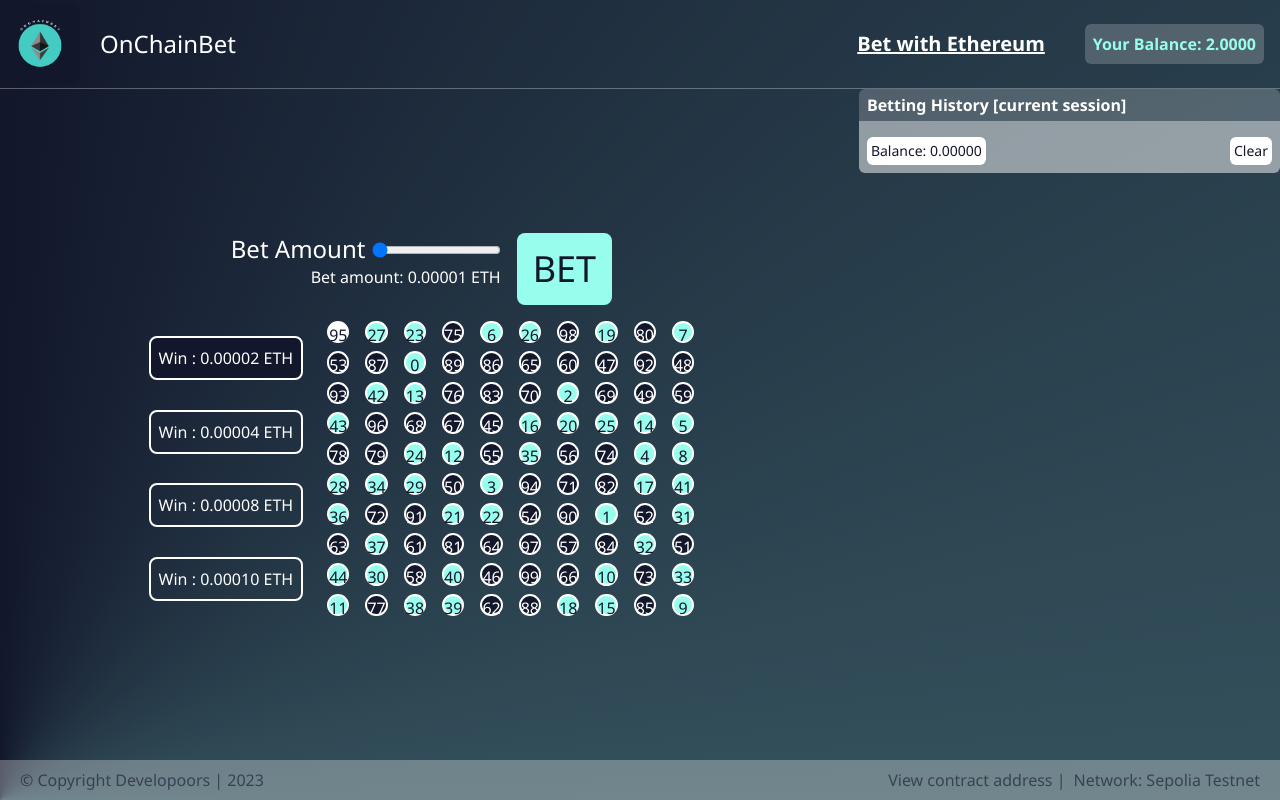
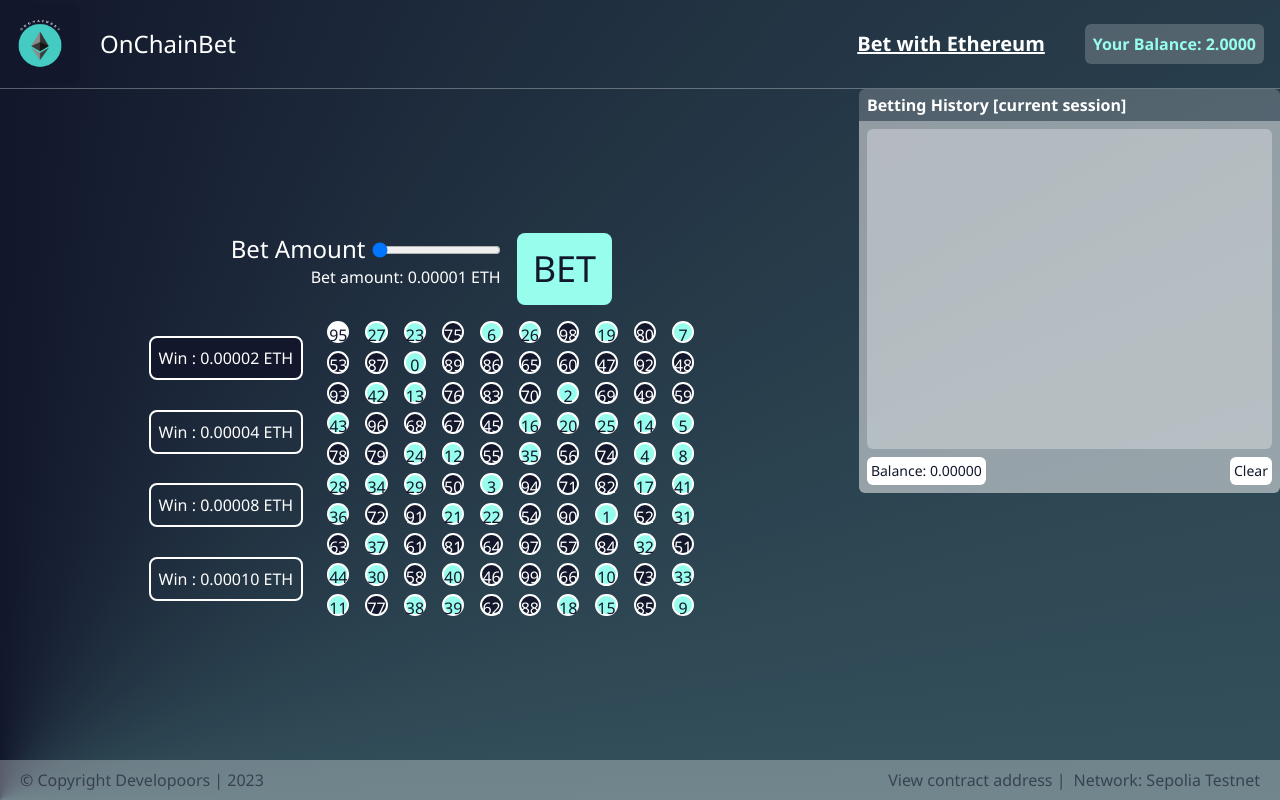
Before and after one commit to Jarjarsson/onchainbet, a Next.js app: page /demo in a window 1280 px wide. Built offline with nearby package versions, Linux system fonts and the light colour scheme.

Commit message:
feat: history scrollable

```diff
--- a/app/bet/page.tsx
+++ b/app/bet/page.tsx
@@ -69,7 +69,7 @@ const BetPage = () => {
       <Header links={[{ name: 'Demo', url: '/demo' }]}>
         <ConnectButton cb={setWallet} />
       </Header>
-      <main className="flex gap-4 h-full">
+      <main className="flex gap-4 flex-1">
         <section className="w-2/3 flex flex-col items-center justify-center gap-4 px-6">
           {wallet === '' ? (
             <p className="text-cc3">Connect Metamask wallet to continue</p>
@@ -82,8 +82,7 @@ const BetPage = () => {
             />
           )}
         </section>
-
-        <section className="flex flex-col w-1/3 h-full">
+        <section className="w-1/3">
           {wallet !== '' && <HistoryExpand history={history} clear={clear} />}
         </section>
       </main>
--- a/app/component/HistoryExpand.tsx
+++ b/app/component/HistoryExpand.tsx
@@ -15,7 +15,7 @@ const HistoryExpand = ({ history, clear }: Prop) => {
   return (
     <>
       <div
-        className={`flex justify-between items-center hover:cursor-pointer px-2 py-1 font-semibold select-none text-cc3 hover:bg-cc3/20 ${
+        className={`flex justify-between items-center hover:cursor-pointer px-2 py-1 font-semibold select-none text-cc3 hover:bg-cc3/20  ${
           expand ? 'rounded-t-md bg-cc3/20' : 'rounded-md bg-cc3/50'
         }`}
         onClick={handleExpand}
@@ -23,7 +23,7 @@ const HistoryExpand = ({ history, clear }: Prop) => {
         <p>Betting History [current session]</p>
       </div>
       {expand && (
-        <div className="flex flex-col justify-between gap-2 bg-cc3/50 p-2 rounded-b-md grow">
+        <div className="flex flex-col gap-2 bg-cc3/50 p-2 rounded-b-md">
           <History history={history.reverse()} />
           <div className="flex justify-between">
             <p className="text-cc1 bg-cc3 p-1 text-sm rounded-md">
--- a/app/component/HistoryItems.tsx
+++ b/app/component/HistoryItems.tsx
@@ -7,7 +7,7 @@ type Prop = {
 
 const History = ({ history }: Prop) => {
   return (
-    <ul className="flex flex-col text-cc1 bg-cc3/30 rounded-md text-xs overflow-y-auto">
+    <ul className="text-cc1 bg-cc3/30 rounded-md text-xs h-80 overflow-y-auto">
       {history.map((h, i) => (
         <li
           className="flex justify-between border-b-2 p-2 last:border-none"
--- a/app/layout.tsx
+++ b/app/layout.tsx
@@ -13,7 +13,7 @@ export default function RootLayout({
   children: React.ReactNode;
 }) {
   return (
-    <html lang="en" className="flex justify-center">
+    <html lang="en" className="flex justify-center h-screen">
       <body className="bg-[conic-gradient(at_bottom_left,_var(--tw-gradient-stops))] from-cc1 to-cc2 w-screen h-screen flex flex-col justify-between lg:max-w-7xl">
         {children}
         <Footer />
--- a/package.json
+++ b/package.json
@@ -29,6 +29,8 @@
     "@types/jest": "^29.5.4",
     "@types/web3": "^1.2.2",
     "encoding": "^0.1.13",
-    "ethers": "^6.7.1"
+    "ethers": "^6.7.1",
+    "prettier": "^3.0.3",
+    "prettier-plugin-tailwindcss": "^0.5.4"
   }
 }
```
Also changed, not shown: 1 other file (tests, documents, lock files or other folders).
